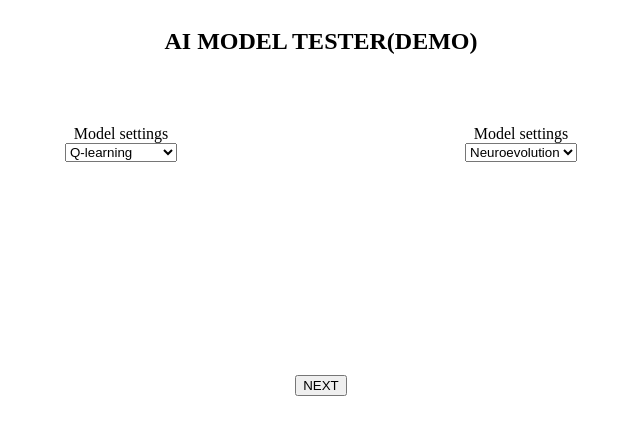
After one commit to wogur311/CORINI, a Django app: template django_project/main/templates/main/model-select.html in a window 1280 px wide. The commit adds this page. Shown: the top 435 px of the page, without its empty margins (319-959 px from the left). Run offline with Django 3.2, Linux system fonts and the light colour scheme; the template is opened without the code that fills it, so the values that code supplies are empty.

Commit message:
feat : model-select view, model-test view

```diff
--- a/django_project/django_project/urls.py
+++ b/django_project/django_project/urls.py
@@ -19,6 +19,7 @@ from main import views as main_views
 
 urlpatterns = [
     path('', main_views.index, name="index"),
+    path('model-select/', main_views.model_select_view, name="model_select_view"),
     path('model-test/', main_views.model_test_view, name="model_test_view"),
     path('intro/', main_views.intro_view, name='intro_view'),
     path('admin/', admin.site.urls),
--- /dev/null
+++ b/django_project/main/templates/main/model-select.html
@@ -0,0 +1,45 @@
+<!DOCTYPE html>
+{% load static %}
+<html lang="en">
+<head>
+    <meta charset="UTF-8">
+    <title>Model Tester - AI MODEL TESTER</title>
+     <link rel="stylesheet" href="{% static 'css/model-test.css' %}">
+</head>
+<body>
+    <div class="model-page">
+        <div class="menu">
+            <h2>AI MODEL TESTER(DEMO)</h2>
+        </div>
+
+        <form name="models_settings_info" method="post">
+            <div class="models">
+                <!-- 1st model -->
+                <div class="model-box" id="model-1">
+                    <label>Model settings</label>
+
+                    <select name="model1_type">
+                        <option>Q-learning</option>
+                        <option>Neuroevolution</option>
+                    </select>
+
+                </div>
+
+                <!-- 2nd model -->
+                <div class="model-box" id="model-2">
+                    <label>Model settings</label>
+
+                    <select name="model2_type">
+                        <option>Neuroevolution</option>
+                        <option>Q-learning</option>
+                    </select>
+
+                </div>
+        </div>
+            <input type="submit" value="NEXT">
+        </form>
+
+    </div>
+
+</body>
+</html>
--- a/django_project/main/templates/main/test.html
+++ b/django_project/main/templates/main/test.html
@@ -13,7 +13,7 @@
         </div>
 
         <div class = "to-diff-buttons-box">
-            <button onclick="window.location.href='/model-test/'" class="to-diff-page-button"><a>START</a></button>
+            <button onclick="window.location.href='/model-select/'" class="to-diff-page-button"><a>START</a></button>
             <button onclick="window.location.href='/intro/'" class="to-diff-page-button">ABOUT</button>
         </div>
     </div>
```
Also changed, not shown: django_project/main/templates/main/model-test.html (+16 -26 lines), django_project/main/views.py (+19 -2 lines), django_project/main/templates/main/NE.html (renamed from django_project/main/templates/main/model_type_NE_forms.html), django_project/main/templates/main/Q-learning.html (renamed from django_project/main/templates/main/model_type_Q_forms.html).
